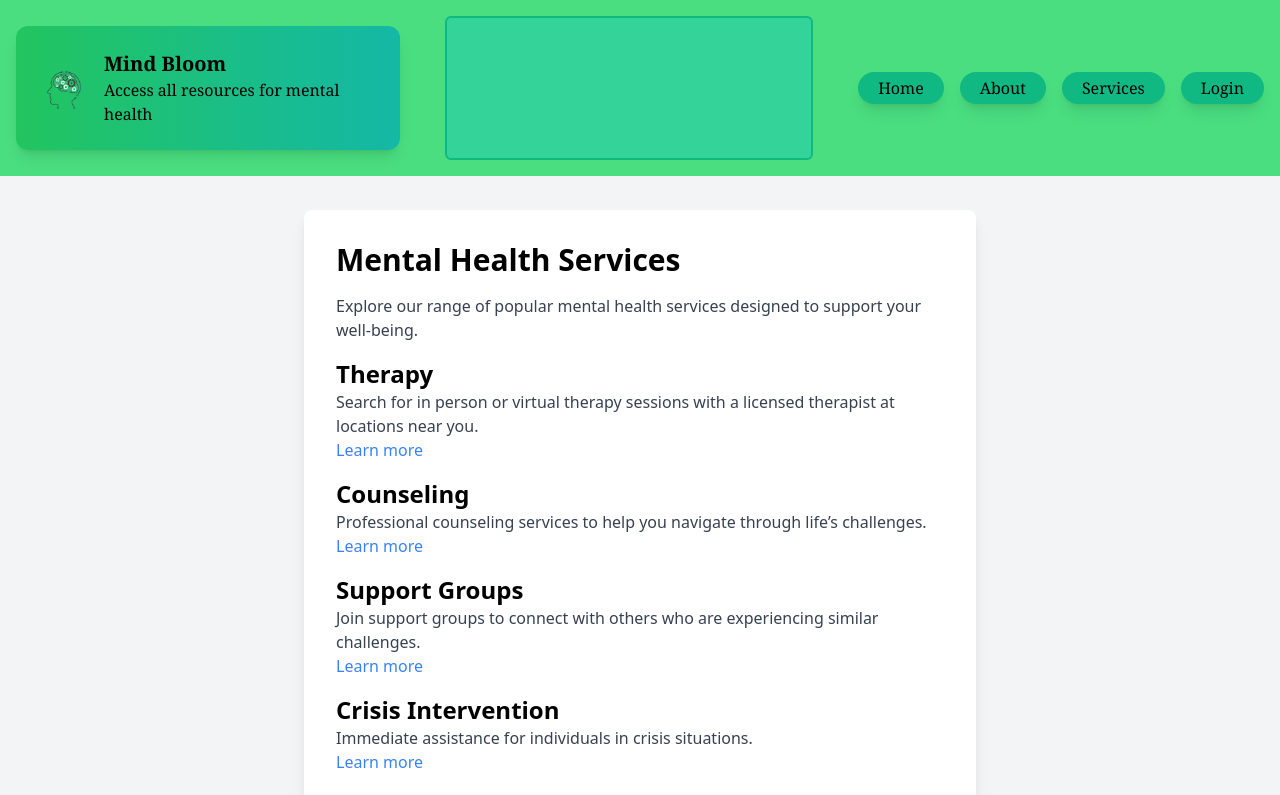
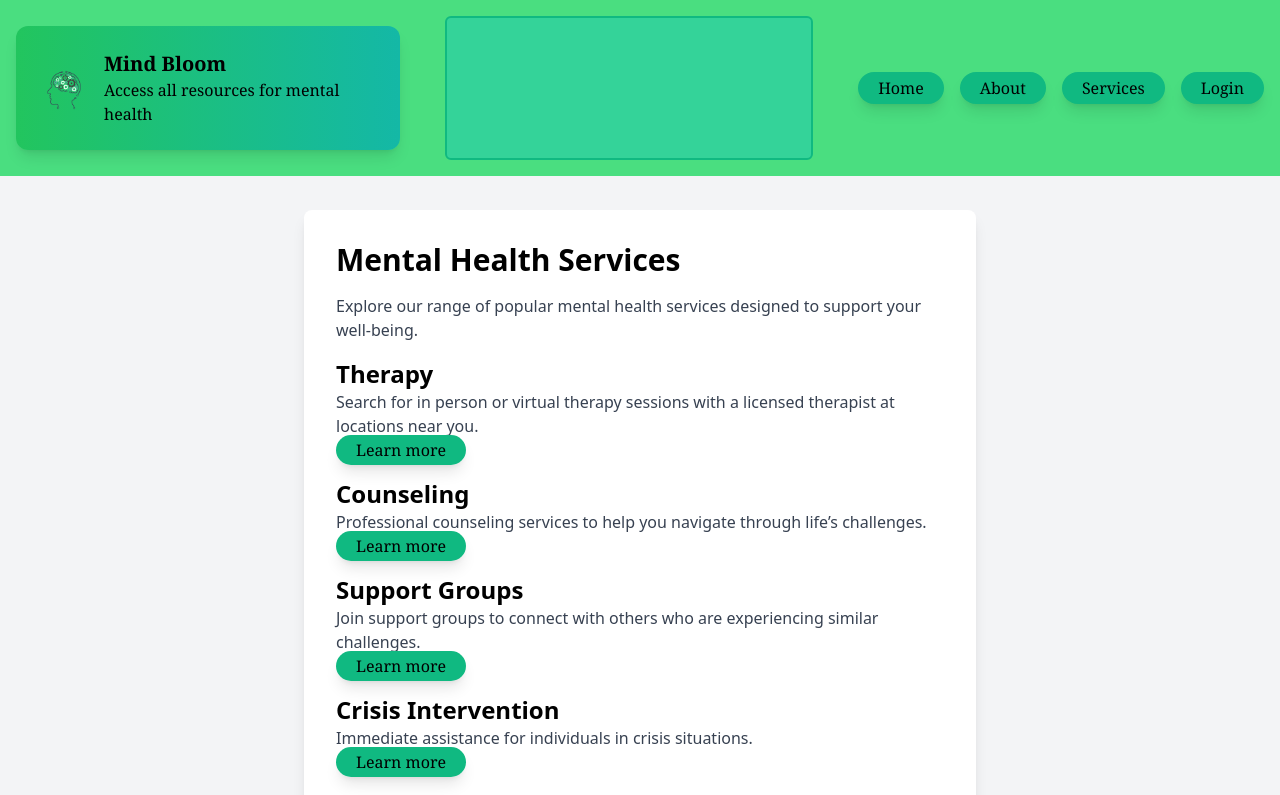
Before and after one commit to julianDalban/mental-health-app, a React (Create React App) app in the folder mind-bloom/: page /services in a window 1280 px wide. Shown: the top 795 px of the page. Built offline with nearby package versions, Linux system fonts and the light colour scheme; no server answers.

Commit message:
updated buttons

```diff
--- a/mind-bloom/src/pages/home.jsx
+++ b/mind-bloom/src/pages/home.jsx
@@ -18,7 +18,9 @@ const Home = () => {
             <li>Community support and forums</li>
             <li>Professional counseling and therapy sessions</li>
           </ul>
-          <Link to="/services" className="text-blue-500 hover:underline">
+          <Link to="/services" className="visible border-1 font-serif border-double border-slate-100 px-5 py-1 rounded-full shadow-lg transition
+      ease-in-out delay-150 bg-emerald-500 hover:-translate-y-1 hover:scale-110
+      hover:bg-teal-500 duration-300">
             Explore Our Services
           </Link>
         </div>
--- a/mind-bloom/src/pages/services.jsx
+++ b/mind-bloom/src/pages/services.jsx
@@ -41,7 +41,9 @@ const Services = () => {
             <div key={index} className="mb-4">
               <h2 className="text-2xl font-semibold">{service.title}</h2>
               <p className="text-gray-700">{service.description}</p>
-              <a href={service.link} className="text-blue-500 hover:underline" target="_blank" rel="noopener noreferrer">
+              <a href={service.link} className="visible border-1 font-serif border-double border-slate-100 px-5 py-1 rounded-full shadow-lg transition
+      ease-in-out delay-150 bg-emerald-500 hover:-translate-y-1 hover:scale-110
+      hover:bg-teal-500 duration-300" target="_blank" rel="noopener noreferrer">
                 Learn more
               </a>
             </div>
```
